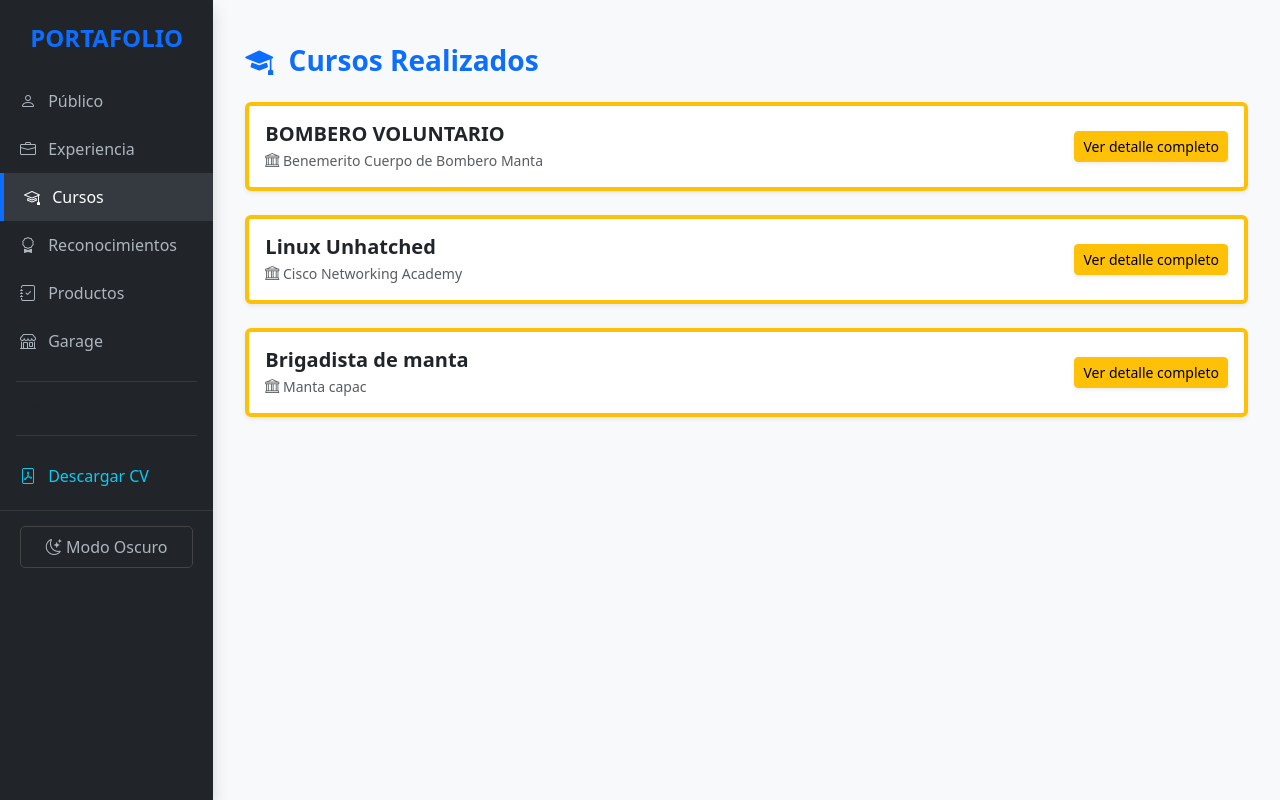
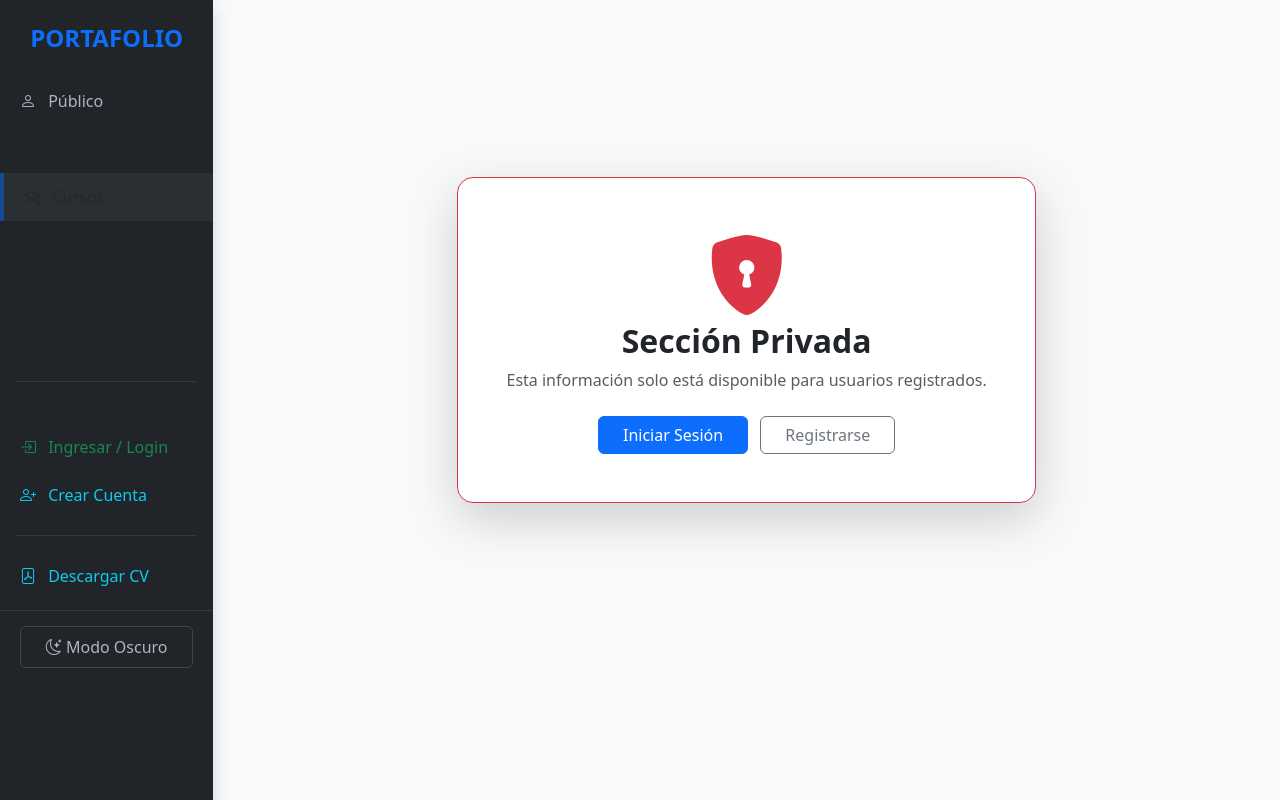
Before and after one commit to SoyElMemo/Configuracion-para-Render, a Django app: page /cursos/ in a window 1280 px wide. Run offline with Django 5.2, Linux system fonts and the light colour scheme; data comes from the database, SQL or seed files in the repository.

Commit message:
disque mejora3

```diff
--- a/portafolio/templates/base.html
+++ b/portafolio/templates/base.html
@@ -41,17 +41,13 @@
             color: #f8f9fa !important;
         }
 
-        /* Especial para las tarjetas del muro de login en modo oscuro */
         body.dark-mode .dark-mode-card { background-color: #242424 !important; border: 1px solid #0d6efd !important; }
-
         body.dark-mode .list-group-item { background-color: #242424; color: white; border-color: #444; }
 
-        /* Estilo del botón de cambio en el menú */
         .theme-switch-wrapper { padding: 15px 20px; border-top: 1px solid #343a40; margin-top: 10px; }
         .btn-theme { background: none; border: 1px solid #444; color: #adb5bd; width: 100%; padding: 8px; border-radius: 5px; transition: 0.3s; }
         .btn-theme:hover { color: white; border-color: #0d6efd; }
 
-        /* Estilos para la sección de usuario */
         .user-section { background-color: #1a1e21; padding: 15px; margin-bottom: 10px; border-bottom: 1px solid #343a40; }
         .user-name { font-weight: bold; color: #fff; font-size: 0.9rem; }
         .user-role { font-size: 0.75rem; color: #0d6efd; }
@@ -66,11 +62,7 @@
                 <div class="user-section text-center">
                     <i class="bi bi-person-circle fs-3 mb-1 text-light"></i>
                     <div class="user-name">{{ user.username }}</div>
-                    {% if user.is_staff %}
-                        <div class="user-role">ADMINISTRADOR</div>
-                    {% else %}
-                        <div class="user-role">USUARIO</div>
-                    {% endif %}
+                    <div class="user-role">{% if user.is_staff %}ADMINISTRADOR{% else %}USUARIO{% endif %}</div>
                 </div>
                 {% else %}
                 <h4 class="text-center mt-4 mb-4 fw-bold text-primary">PORTAFOLIO</h4>
@@ -79,19 +71,19 @@
                 <a href="{% url 'home' %}" class="{% if request.resolver_match.url_name == 'home' %}active{% endif %}">
                     <i class="bi bi-person me-2"></i> Público
                 </a>
-                <a href="{% url 'experiencia' %}" class="{% if request.resolver_match.url_name == 'experiencia' %}active{% endif %}">
+                <a href="{% url 'experiencia' %}" class="{% if request.resolver_match.url_name == 'experiencia' %}active{% endif %} {% if not user.is_authenticated %}text-muted opacity-50{% endif %}">
                     <i class="bi bi-briefcase me-2"></i> Experiencia
                 </a>
-                <a href="{% url 'cursos' %}" class="{% if request.resolver_match.url_name == 'cursos' %}active{% endif %}">
+                <a href="{% url 'cursos' %}" class="{% if request.resolver_match.url_name == 'cursos' %}active{% endif %} {% if not user.is_authenticated %}text-muted opacity-50{% endif %}">
                     <i class="bi bi-mortarboard me-2"></i> Cursos
                 </a>
-                <a href="{% url 'reconocimientos' %}" class="{% if request.resolver_match.url_name == 'reconocimientos' %}active{% endif %}">
+                <a href="{% url 'reconocimientos' %}" class="{% if request.resolver_match.url_name == 'reconocimientos' %}active{% endif %} {% if not user.is_authenticated %}text-muted opacity-50{% endif %}">
                     <i class="bi bi-award me-2"></i> Reconocimientos
                 </a>
-                <a href="{% url 'productos' %}" class="{% if request.resolver_match.url_name == 'productos' %}active{% endif %}">
+                <a href="{% url 'productos' %}" class="{% if request.resolver_match.url_name == 'productos' %}active{% endif %} {% if not user.is_authenticated %}text-muted opacity-50{% endif %}">
                     <i class="bi bi-journal-check me-2"></i> Productos
                 </a>
-                <a href="{% url 'venta' %}" class="{% if request.resolver_match.url_name == 'venta' %}active{% endif %}">
+                <a href="{% url 'venta' %}" class="{% if request.resolver_match.url_name == 'venta' %}active{% endif %} {% if not user.is_authenticated %}text-muted opacity-50{% endif %}">
                     <i class="bi bi-shop me-2"></i> Garage
                 </a>
 
@@ -102,18 +94,23 @@
                     <a href="/admin/portafolio/datospersonales/" class="text-warning">
                         <i class="bi bi-person-gear me-2"></i> Gestionar Perfil
                     </a>
-
                     {% if user.is_staff %}
                     <a href="/admin/auth/user/" class="text-danger">
                         <i class="bi bi-people-fill me-2"></i> Gestionar Usuarios
                     </a>
                     {% endif %}
-
                     <form id="logout-form" action="/admin/logout/" method="POST" style="display: none;">
                         {% csrf_token %}
                     </form>
                     <a href="#" onclick="document.getElementById('logout-form').submit();" class="text-secondary">
                         <i class="bi bi-box-arrow-left me-2"></i> Cerrar Sesión
+                    </a>
+                {% else %}
+                    <a href="/admin/login/?next=/" class="text-success">
+                        <i class="bi bi-box-arrow-in-right me-2"></i> Ingresar / Login
+                    </a>
+                    <a href="/admin/auth/user/add/" class="text-info">
+                        <i class="bi bi-person-plus me-2"></i> Crear Cuenta
                     </a>
                 {% endif %}
 
@@ -131,7 +128,21 @@
             </nav>
 
             <main class="col-md-9 col-lg-10 content">
-                {% block content %}{% endblock %}
+                {% if not user.is_authenticated and request.resolver_match.url_name != 'home' %}
+                    <div class="d-flex justify-content-center align-items-center" style="height: 80vh;">
+                        <div class="text-center p-5 shadow-lg rounded-4 bg-white dark-mode-card border border-danger">
+                            <i class="bi bi-shield-lock-fill text-danger display-1 mb-3"></i>
+                            <h2 class="fw-bold">Sección Privada</h2>
+                            <p class="text-muted">Esta información solo está disponible para usuarios registrados.</p>
+                            <div class="mt-4">
+                                <a href="/admin/login/?next={{ request.path }}" class="btn btn-primary px-4 me-2">Iniciar Sesión</a>
+                                <a href="/admin/auth/user/add/" class="btn btn-outline-secondary px-4">Registrarse</a>
+                            </div>
+                        </div>
+                    </div>
+                {% else %}
+                    {% block content %}{% endblock %}
+                {% endif %}
             </main>
         </div>
     </div>
```
